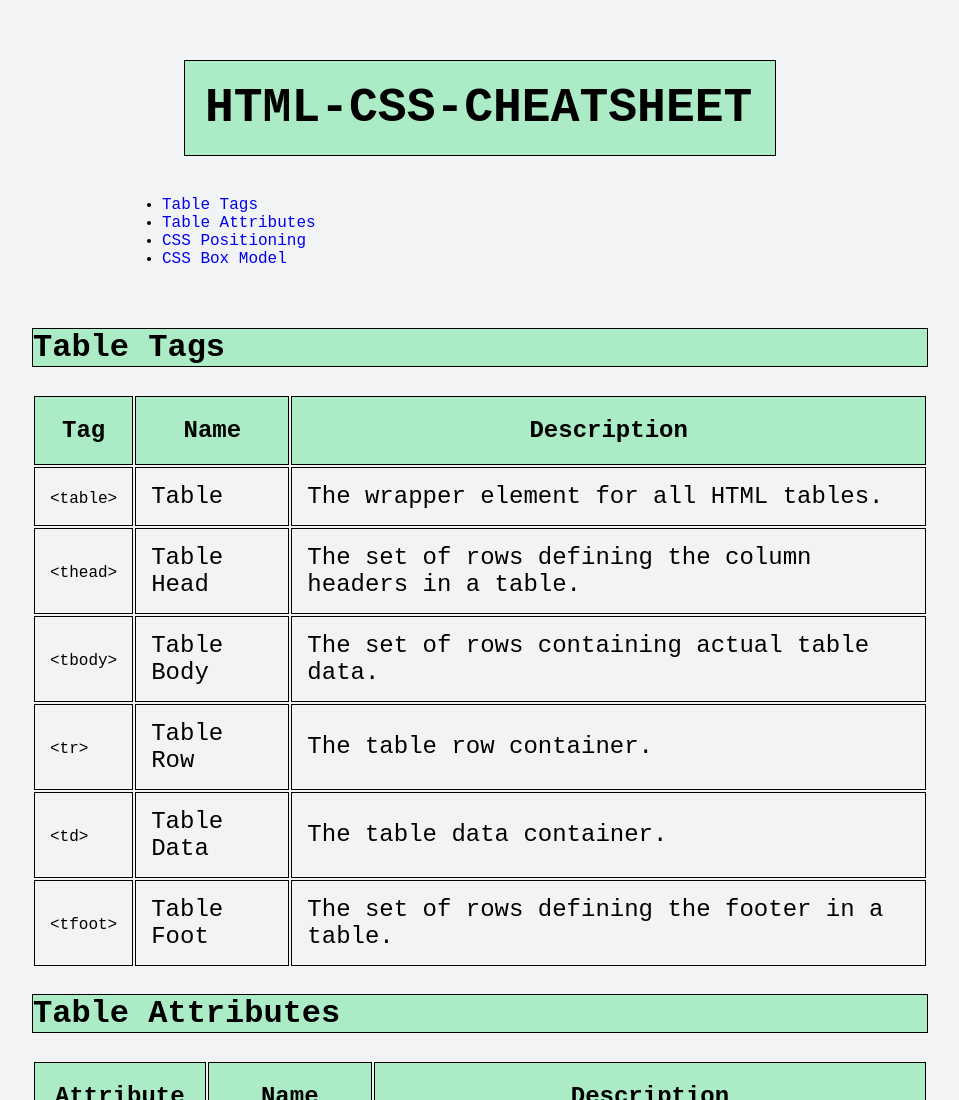
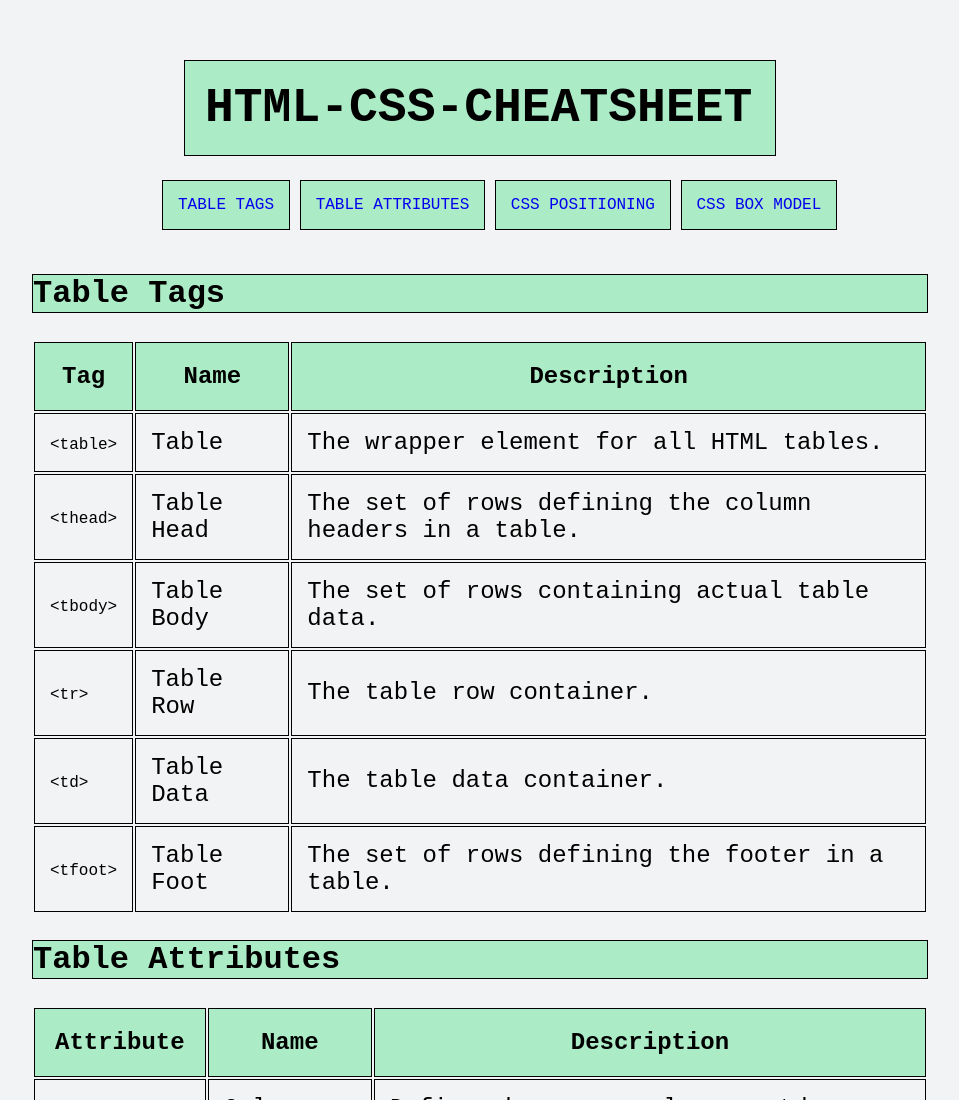
Before and after one commit to pkusaha/HTML-CSS-CHEATSHEET, a plain HTML site: page index.html in a window 1280 px wide. Shown: the top 1100 px of the page, without its empty margins (160-1119 px from the left). Drawn offline with Linux system fonts and the light colour scheme.

Commit message:
style.css modified

```diff
--- a/styles.css
+++ b/styles.css
@@ -33,7 +33,6 @@ nav a:hover {
     color: white;
 }
 
-nav a:
 nav ul li{
     list-style: none;
     display: inline;
```
